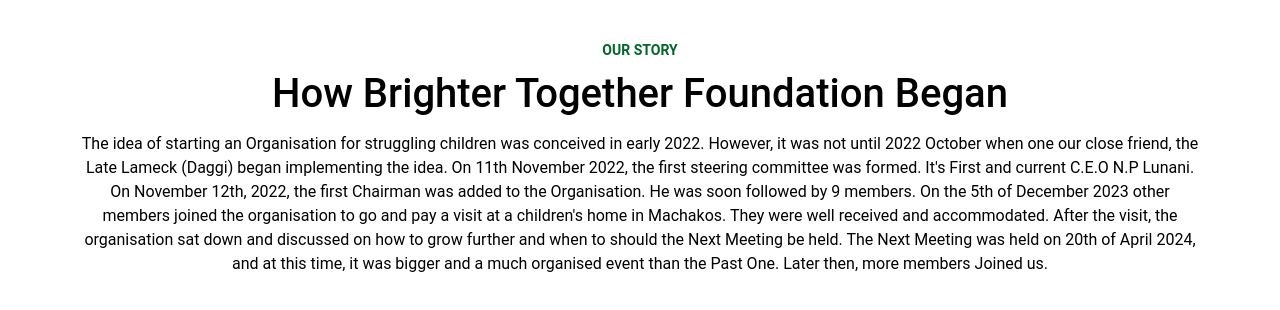
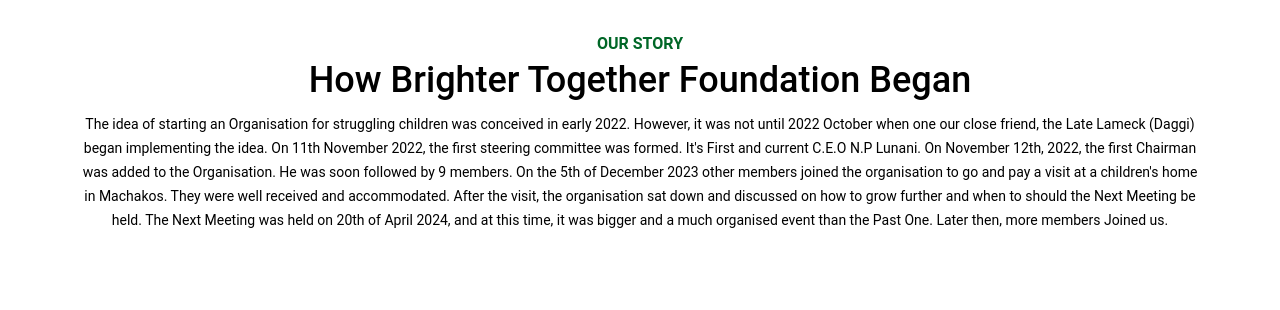
Before and after one commit to Janeirungu01/children-home, a React (Vite) app: page /story in a window 1280 px wide. Shown: the top 310 px of the page. Built offline with nearby package versions, Linux system fonts and the light colour scheme; no server answers.

Commit message:
use public api on website

```diff
--- a/src/admin/OurStoryManager.jsx
+++ b/src/admin/OurStoryManager.jsx
@@ -1,9 +1,5 @@
 import { useEffect, useState } from "react";
-import {
-  fetchPageSection,
-  updatePageSection,
-  createPageSection,
-} from "../api/pageApi";
+import { fetchPageSection, updatePageSection, createPageSection } from "../api/pageApi";
 
 export default function OurStoryManager() {
   const [storyId, setStoryId] = useState(null);
--- a/src/website/OurStory.jsx
+++ b/src/website/OurStory.jsx
@@ -1,5 +1,5 @@
 import { useEffect, useState } from "react";
-import api from "../api/axios";
+import apiPublic from "../api/axiosPublic";
 import { API } from "../api/endpoints";
 
 export default function OurStory() {
@@ -13,21 +13,18 @@
   useEffect(() => {
   async function fetchOurStory() {
     try {
-        const { data } = await api.get(API.GET_PAGE_DATA, {
+      const { data } = await apiPublic.get(API.GET_PAGE_DATA, {
         params: { typeToCreate: "OURSTORY" },
       });
 
       const item = data?.result?.[0];
 
       if (item) {
-          setOurStory({
-            ourStoryTitle:
-              item.ourStoryTitle || ourStory.ourStoryTitle,
-            ourStorySubtitle:
-              item.ourStorySubtitle || ourStory.ourStorySubtitle,
-            ourStoryBody:
-              item.ourStoryBody || ourStory.ourStoryBody,
-          });
+        setOurStory(prev => ({
+          ourStoryTitle: item.ourStoryTitle || prev.ourStoryTitle,
+          ourStorySubtitle: item.ourStorySubtitle || prev.ourStorySubtitle,
+          ourStoryBody: item.ourStoryBody || prev.ourStoryBody,
+        }));
       }
     } catch {
       console.warn(
@@ -39,18 +36,19 @@
   fetchOurStory();
 }, []);
 
+
   return (
     <section id="story" className="flex justify-center">
-      <div className="flex flex-col items-center mt-10 mb-10 px-4">
-        <span className="text-sm uppercase font-semibold text-primary">
+      <div className="flex flex-col items-center mt-8 mb-10 px-4">
+        <span className="text-primary uppercase font-semibold mb-1">
           {ourStory.ourStoryTitle}
         </span>
 
-        <h2 className="text-[40px] font-medium text-secondary mt-1 text-center">
+        <h2 className="text-secondary text-3xl md:text-4xl font-medium mb-1 text-center">
           {ourStory.ourStorySubtitle}
         </h2>
 
-        <p className="w-[90%] text-base text-center leading-6 text-text mt-2">
+        <p className="w-[90%] text-center leading-6 text-text text-sm mt-2">
           {ourStory.ourStoryBody}
         </p>
       </div>
```
Lines whose indentation alone changed are shown as unchanged.
